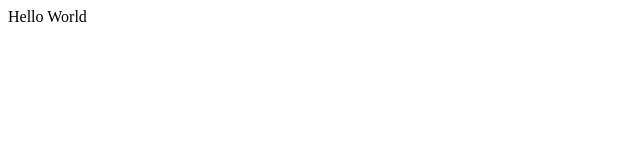
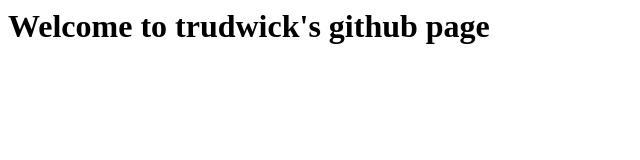
Before and after one commit to trudwick/trudwick.github.io, a plain HTML site: page index.html in a window 1280 px wide. Shown: the whole page, without its empty margins (0-640 px from the left). Drawn offline with Linux system fonts and the light colour scheme.

Commit message:
Update index.html

```diff
--- a/index.html
+++ b/index.html
@@ -1,3 +1,5 @@
 <html>
-    <p> Hello World </p>
+    <h1>
+        Welcome to trudwick's github page
+    </h1>
 </html>
```
